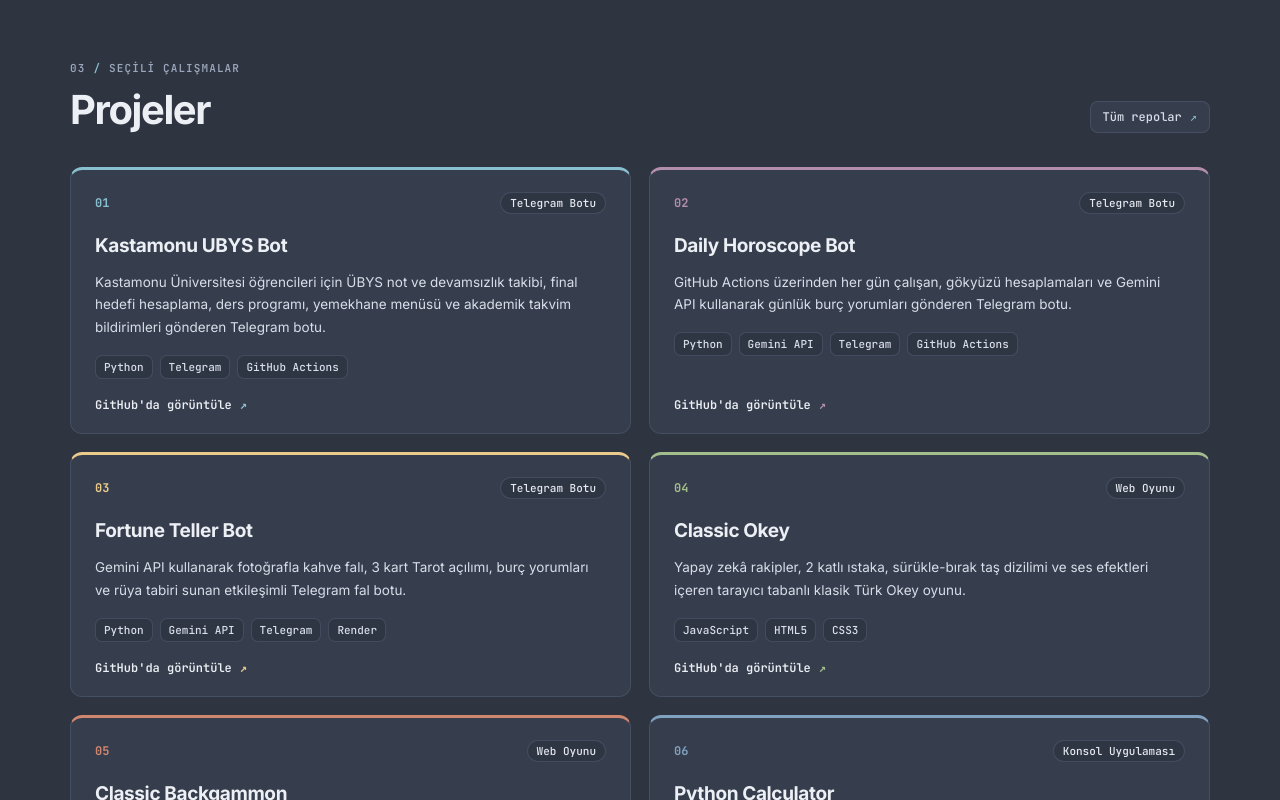
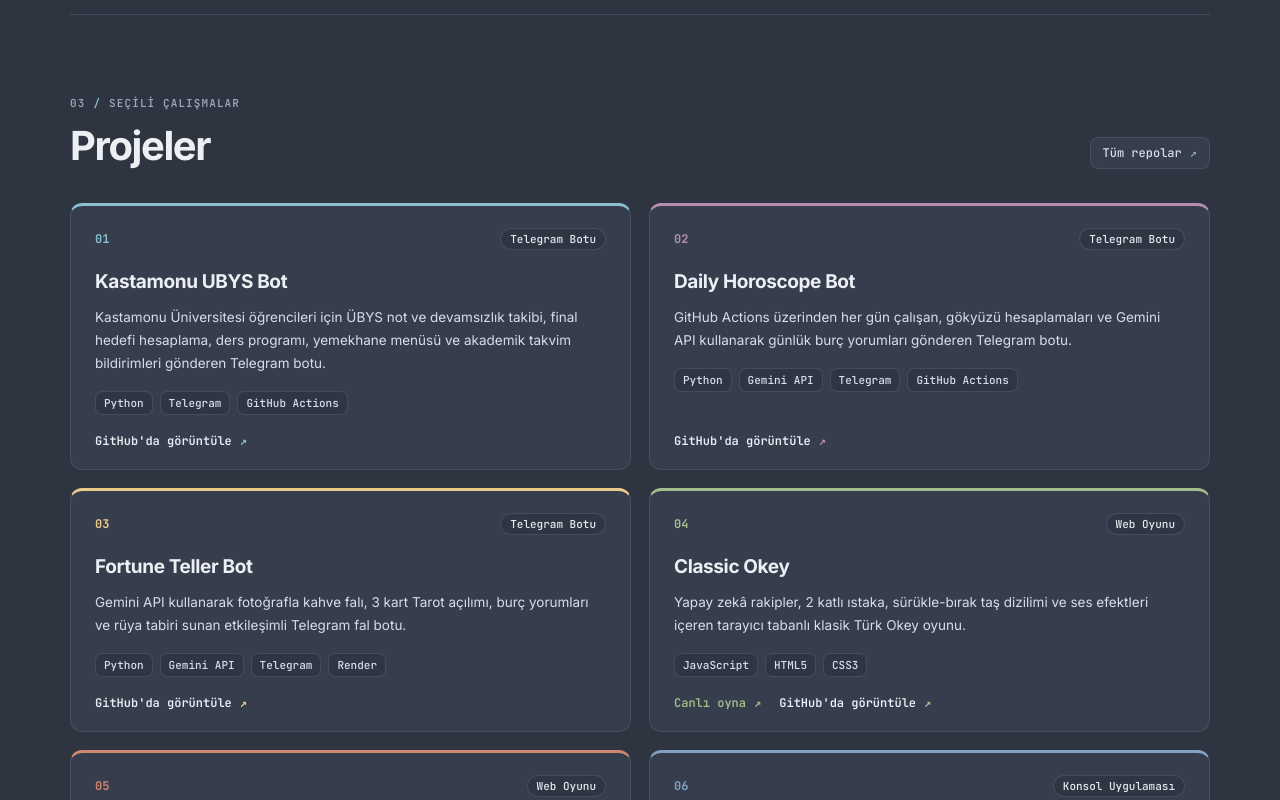
Before and after one commit to ysfsturan/ysfsturan.github.io, a plain HTML site: page index.html in a window 1280 px wide. Shown: the part 2000-2800 px from the top of the page. Drawn offline with Linux system fonts and the light colour scheme.

Commit message:
Update role phrasing to Computer Programming student and add live game links

```diff
--- a/index.html
+++ b/index.html
@@ -57,7 +57,7 @@
         <div class="hero-copy">
           <p class="hero-badge"><span class="hero-badge-dot" aria-hidden="true"></span><span data-i18n="heroEyebrow">Bilgisayar Programcılığı · 2. sınıf</span></p>
           <h1 id="hero-title">Yusuf Sami<br /><span>Turan</span></h1>
-          <p class="hero-lead" data-i18n="heroLead">Teknolojiye meraklı, çözüm odaklı bir IT öğrencisi.</p>
+          <p class="hero-lead" data-i18n="heroLead">Teknolojiye meraklı, çözüm odaklı bir Bilgisayar Programcılığı öğrencisi.</p>
           <p class="hero-description" data-i18n="heroDescription">Bilgisayar sistemleri ve teknik destekten pratik yazılım projelerine uzanan bir öğrenme süreci. Deneyim kazanmaya ve adım adım kendimi geliştirmeye devam ediyorum.</p>
           <div class="hero-actions">
             <a class="button button-primary" href="#projects"><span data-i18n="heroProjects">Projelerimi gör</span><span aria-hidden="true">↗</span></a>
@@ -177,14 +177,20 @@
             <h3>Classic Okey</h3>
             <p data-i18n="projectOkey">Yapay zekâ rakipler, 2 katlı ıstaka, sürükle-bırak taş dizilimi ve ses efektleri içeren tarayıcı tabanlı klasik Türk Okey oyunu.</p>
             <ul class="project-tags" aria-label="Teknolojiler" data-i18n-aria="techLabel"><li>JavaScript</li><li>HTML5</li><li>CSS3</li></ul>
-            <a class="project-link" href="https://github.com/ysfsturan/Classic_Okey" target="_blank" rel="noopener noreferrer"><span data-i18n="viewProject">GitHub'da görüntüle</span><span aria-hidden="true">↗</span><span class="visually-hidden"> — Classic Okey</span></a>
+            <div class="project-links">
+              <a class="project-link project-link-live" href="https://ysfsturan.github.io/Classic_Okey/" target="_blank" rel="noopener noreferrer"><span data-i18n="playLive">Canlı oyna</span><span aria-hidden="true">↗</span><span class="visually-hidden"> — Classic Okey</span></a>
+              <a class="project-link" href="https://github.com/ysfsturan/Classic_Okey" target="_blank" rel="noopener noreferrer"><span data-i18n="viewProject">GitHub'da görüntüle</span><span aria-hidden="true">↗</span><span class="visually-hidden"> — Classic Okey</span></a>
+            </div>
           </article>
           <article class="project-card accent-orange reveal">
             <div class="project-meta"><span class="project-index">05</span><span class="project-category" data-i18n="catGame">Web Oyunu</span></div>
             <h3>Classic Backgammon</h3>
             <p data-i18n="projectBackgammon">Bilgisayara karşı ve aynı cihazda 2 kişilik oynanabilen, tarayıcı tabanlı klasik Tavla oyunu.</p>
             <ul class="project-tags" aria-label="Teknolojiler" data-i18n-aria="techLabel"><li>JavaScript</li><li>HTML5</li><li>CSS3</li></ul>
-            <a class="project-link" href="https://github.com/ysfsturan/Classic_Backgammon" target="_blank" rel="noopener noreferrer"><span data-i18n="viewProject">GitHub'da görüntüle</span><span aria-hidden="true">↗</span><span class="visually-hidden"> — Classic Backgammon</span></a>
+            <div class="project-links">
+              <a class="project-link project-link-live" href="https://ysfsturan.github.io/Classic_Backgammon/" target="_blank" rel="noopener noreferrer"><span data-i18n="playLive">Canlı oyna</span><span aria-hidden="true">↗</span><span class="visually-hidden"> — Classic Backgammon</span></a>
+              <a class="project-link" href="https://github.com/ysfsturan/Classic_Backgammon" target="_blank" rel="noopener noreferrer"><span data-i18n="viewProject">GitHub'da görüntüle</span><span aria-hidden="true">↗</span><span class="visually-hidden"> — Classic Backgammon</span></a>
+            </div>
           </article>
           <article class="project-card accent-blue reveal">
             <div class="project-meta"><span class="project-index">06</span><span class="project-category" data-i18n="catConsole">Konsol Uygulaması</span></div>
--- a/script.js
+++ b/script.js
@@ -16,7 +16,7 @@ const translations = {
     socialLabel: "Sosyal profiller",
     profileLabel: "Profil özeti",
     heroEyebrow: "Bilgisayar Programcılığı · 2. sınıf",
-    heroLead: "Teknolojiye meraklı, çözüm odaklı bir IT öğrencisi.",
+    heroLead: "Teknolojiye meraklı, çözüm odaklı bir Bilgisayar Programcılığı öğrencisi.",
     heroDescription: "Bilgisayar sistemleri ve teknik destekten pratik yazılım projelerine uzanan bir öğrenme süreci. Deneyim kazanmaya ve adım adım kendimi geliştirmeye devam ediyorum.",
     heroProjects: "Projelerimi gör",
     heroContact: "İletişime geç",
@@ -53,6 +53,7 @@ const translations = {
     catBot: "Telegram Botu",
     catGame: "Web Oyunu",
     catConsole: "Konsol Uygulaması",
+    playLive: "Canlı oyna",
     viewProject: "GitHub'da görüntüle",
     projectUbys: "Kastamonu Üniversitesi öğrencileri için ÜBYS not ve devamsızlık takibi, final hedefi hesaplama, ders programı, yemekhane menüsü ve akademik takvim bildirimleri gönderen Telegram botu.",
     projectHoroscope: "GitHub Actions üzerinden her gün çalışan, gökyüzü hesaplamaları ve Gemini API kullanarak günlük burç yorumları gönderen Telegram botu.",
@@ -103,7 +104,7 @@ const translations = {
     socialLabel: "Social profiles",
     profileLabel: "Profile summary",
     heroEyebrow: "Computer Programming · 2nd year",
-    heroLead: "An IT student curious about technology and focused on solving problems.",
+    heroLead: "A Computer Programming student curious about technology and focused on solving problems.",
     heroDescription: "A learning journey spanning computer systems, technical support, and practical software projects. I keep learning and building experience step by step.",
     heroProjects: "Explore my projects",
     heroContact: "Get in touch",
@@ -140,6 +141,7 @@ const translations = {
     catBot: "Telegram Bot",
     catGame: "Web Game",
     catConsole: "Console App",
+    playLive: "Play live",
     viewProject: "View on GitHub",
     projectUbys: "A Telegram bot for Kastamonu University students that tracks ÜBYS grades and attendance, calculates target finals, and shares schedules, dining menus, and academic dates.",
     projectHoroscope: "A daily Telegram horoscope bot running on GitHub Actions, combining astronomical calculations with Google Gemini API.",
--- a/styles.css
+++ b/styles.css
@@ -693,6 +693,15 @@ button { font: inherit; color: inherit; }
 .project-tags { margin-top: 16px; }
 .project-tags li { font-size: 11px; padding: 4px 8px; color: var(--nord4); }
 
+.project-links {
+  display: flex;
+  flex-wrap: wrap;
+  align-items: center;
+  gap: 18px;
+  margin-top: auto;
+  padding-top: 18px;
+}
+
 .project-link {
   display: inline-flex;
   align-items: center;
@@ -705,8 +714,14 @@ button { font: inherit; color: inherit; }
   transition: color .18s ease;
 }
 
+.project-links .project-link {
+  margin-top: 0;
+  padding-top: 0;
+}
+
 .project-link > span:nth-child(2) { color: var(--card-accent, var(--accent)); }
 .project-link:hover { color: var(--card-accent, var(--accent)); }
+.project-link-live { color: var(--card-accent, var(--accent)); }
 
 /* Experience */
 .experience-card {
```
